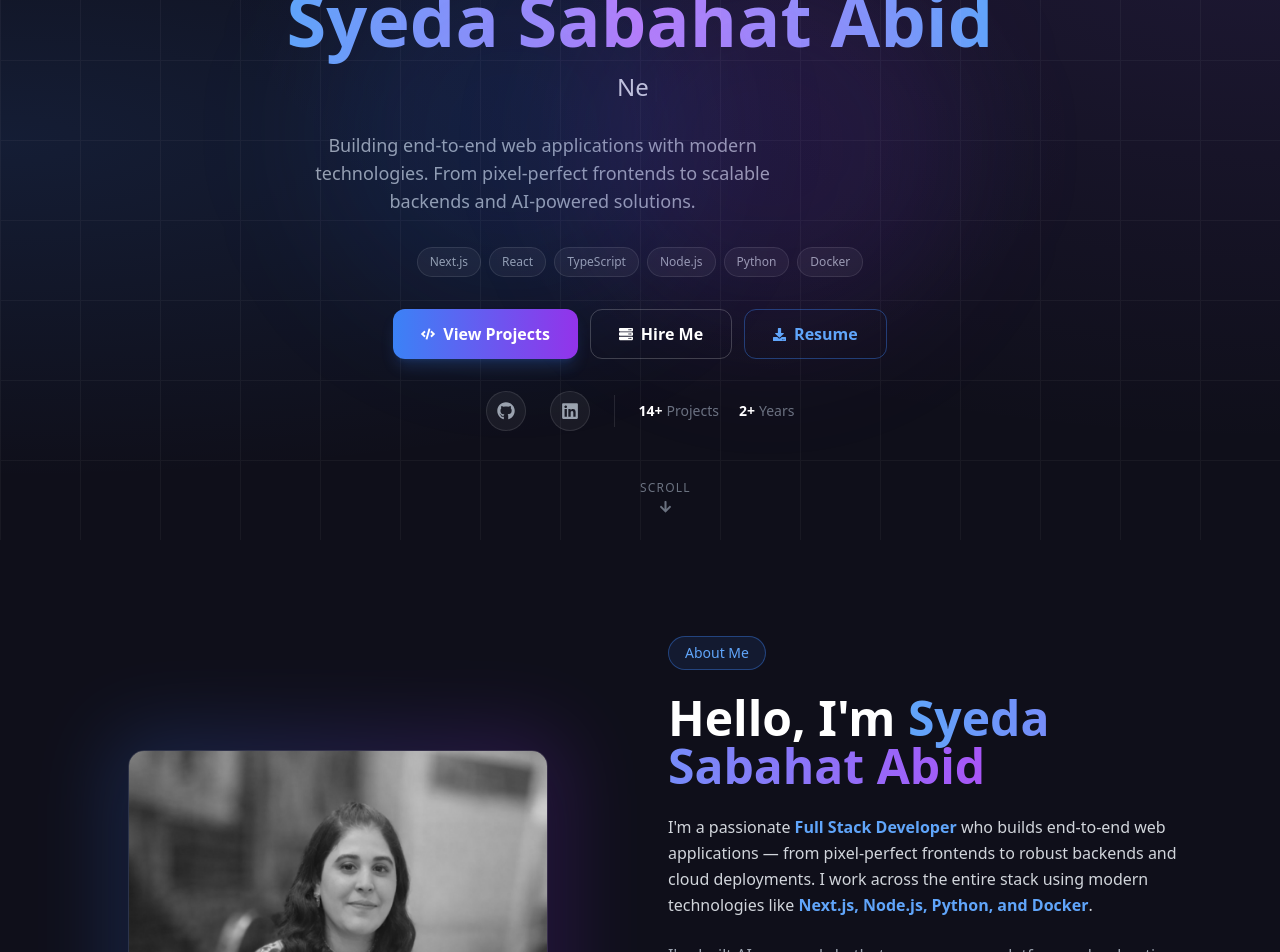
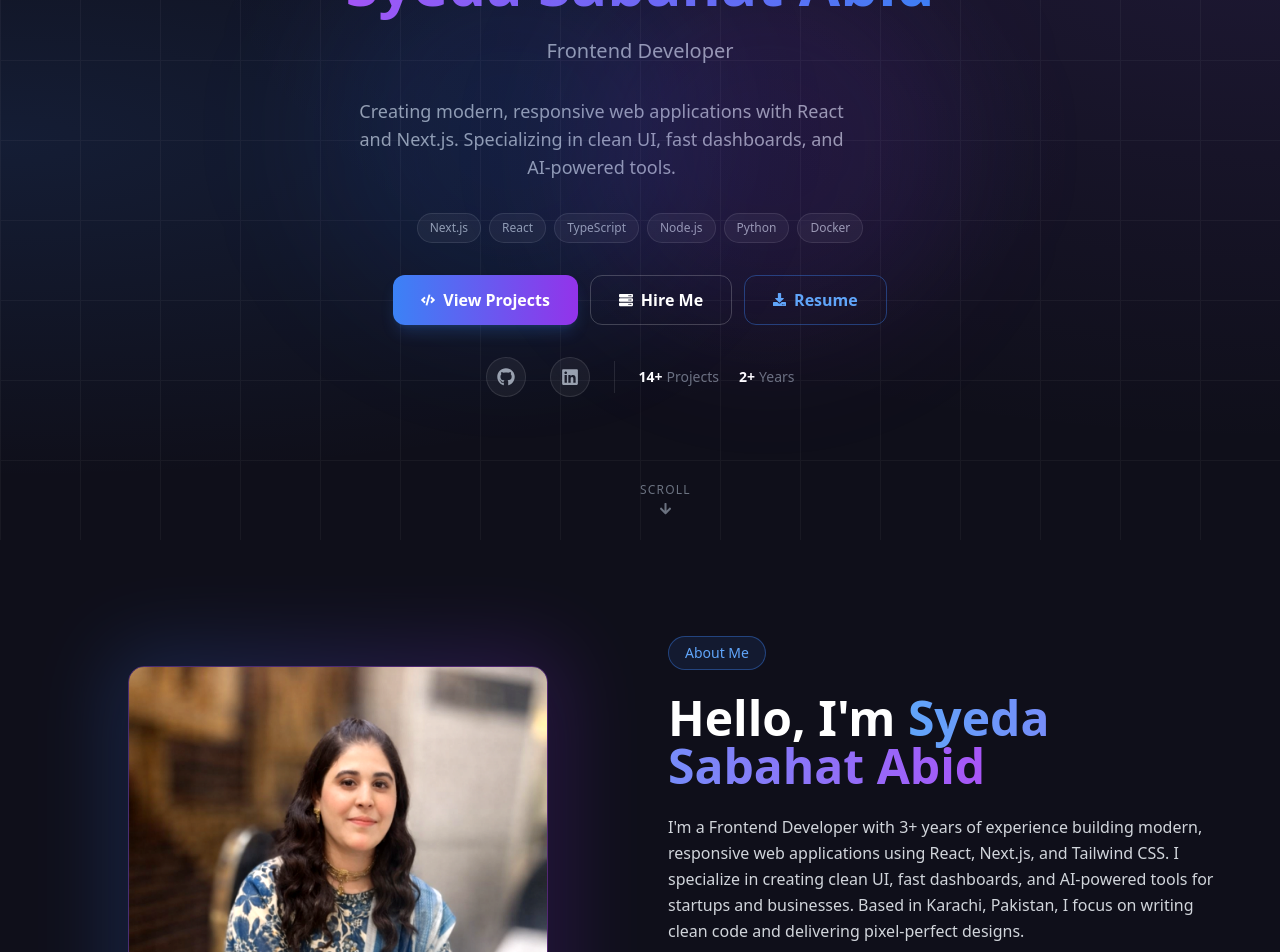
Before and after one commit to sabahatabid/saba-portfolio, a Next.js app: page / in a window 1280 px wide. Shown: the part 260-1212 px from the top of the page. Built offline with nearby package versions, Linux system fonts and the light colour scheme.

Commit message:
Improve UI

```diff
--- a/app/src/components/About.tsx
+++ b/app/src/components/About.tsx
@@ -5,10 +5,9 @@ import { motion } from "framer-motion";
 import { FaCode, FaServer, FaDatabase, FaRocket } from "react-icons/fa";
 
 const stats = [
-  { value: "14+", label: "Projects Completed" },
-  { value: "2+", label: "Years Experience" },
-  { value: "10+", label: "Technologies" },
-  { value: "100%", label: "Dedication" },
+  { value: "14+", label: "Projects" },
+  { value: "3+", label: "Years Experience" },
+  { value: "25+", label: "Clients" },
 ];
 
 const stack = [
@@ -40,7 +39,7 @@ const About = () => {
             alt="Syeda Sabahat Abid"
             width={420}
             height={420}
-            className="relative rounded-2xl object-cover shadow-2xl grayscale hover:grayscale-0 transition duration-500 border border-white/10"
+            className="relative rounded-2xl object-cover shadow-2xl brightness-110 contrast-125 transition duration-500 border border-purple-500/30"
           />
           {/* Floating badge */}
           <div className="absolute -bottom-4 -right-4 bg-gradient-to-r from-blue-500 to-purple-600 text-white text-sm font-semibold px-4 py-2 rounded-xl shadow-lg">
@@ -70,17 +69,7 @@ const About = () => {
         </h2>
 
         <p className="text-gray-300 leading-relaxed">
-          I'm a passionate{" "}
-          <span className="text-blue-400 font-semibold">Full Stack Developer</span> who builds
-          end-to-end web applications — from pixel-perfect frontends to robust backends and
-          cloud deployments. I work across the entire stack using modern technologies like{" "}
-          <span className="text-blue-400 font-semibold">Next.js, Node.js, Python, and Docker</span>.
-        </p>
-
-        <p className="text-gray-400 leading-relaxed">
-          I've built AI-powered chatbots, e-commerce platforms, cloud-native apps with Kubernetes,
-          and interactive data tools with Streamlit. I love turning complex problems into clean,
-          scalable solutions that deliver real value.
+          I'm a Frontend Developer with 3+ years of experience building modern, responsive web applications using React, Next.js, and Tailwind CSS. I specialize in creating clean UI, fast dashboards, and AI-powered tools for startups and businesses. Based in Karachi, Pakistan, I focus on writing clean code and delivering pixel-perfect designs.
         </p>
 
         {/* Stack grid */}
--- a/app/src/components/Hero.tsx
+++ b/app/src/components/Hero.tsx
@@ -1,6 +1,5 @@
 "use client";
 import React from "react";
-import Typewriter from "typewriter-effect";
 import { motion } from "framer-motion";
 import { FaGithub, FaLinkedin, FaDownload, FaArrowDown, FaCode, FaServer } from "react-icons/fa";
 
@@ -47,34 +46,21 @@ const Hero = () => {
             initial={{ opacity: 0, y: 30 }}
             animate={{ opacity: 1, y: 0 }}
             transition={{ duration: 0.7, delay: 0.2 }}
-            className="text-5xl md:text-6xl lg:text-7xl font-extrabold leading-tight mb-4"
+            className="text-6xl font-bold leading-tight mb-4"
           >
-            <span className="text-white">Hi, I am</span>
-            <br />
-            <span className="text-transparent bg-clip-text bg-gradient-to-r from-blue-400 via-purple-400 to-blue-400">
+            <span className="text-transparent bg-clip-text bg-gradient-to-r from-purple-500 to-blue-500">
               Syeda Sabahat Abid
             </span>
           </motion.h1>
 
-          {/* Typewriter */}
+          {/* Subheading */}
           <motion.div
             initial={{ opacity: 0 }}
             animate={{ opacity: 1 }}
             transition={{ delay: 0.4 }}
-            className="text-xl md:text-2xl text-gray-300 mb-6 h-9"
+            className="text-xl text-gray-400 mb-6 h-9"
           >
-            <Typewriter
-              options={{
-                strings: [
-                  "Full Stack Developer",
-                  "Next.js Developer",
-                  "React Developer",
-                  "AI Enthusiast",
-                ],
-                autoStart: true,
-                loop: true,
-              }}
-            />
+            Frontend Developer
           </motion.div>
 
           {/* Description */}
@@ -84,8 +70,7 @@ const Hero = () => {
             transition={{ delay: 0.5 }}
             className="text-gray-400 text-base md:text-lg leading-relaxed mb-8 max-w-lg"
           >
-            Building end-to-end web applications with modern technologies.
-            From pixel-perfect frontends to scalable backends and AI-powered solutions.
+            Creating modern, responsive web applications with React and Next.js. Specializing in clean UI, fast dashboards, and AI-powered tools.
           </motion.p>
 
           {/* Tech pills */}
--- a/app/src/components/Project.tsx
+++ b/app/src/components/Project.tsx
@@ -5,76 +5,52 @@ import { FaGithub, FaExternalLinkAlt } from "react-icons/fa";
 
 const projects = [
   {
-    title: "AI Business Assistant SaaS | Smart AI Automation Web App",
-    description: "AI-powered SaaS web app built with Next.js that helps automate business tasks, improve productivity, and provide smart AI assistance for modern workflows.",
-    tags: ["AI Business Assistant","AI Chat Assistant"],
-    link: "https://github.com/sabahatabid/AI-Business-Assistant.git",
+    title: "AI Business Assistant",
+    description: "AI-powered SaaS web app that automates business tasks and improves productivity.",
+    tags: ["Next.js", "AI", "React", "Tailwind"],
+    liveLink: "https://ai-business-assistant.vercel.app",
+    githubLink: "https://github.com/sabahatabid/AI-Business-Assistant.git",
+    highlighted: true,
   },
   {
-    title: "Brasato – Modern Restaurant & Fine Dining Experience",
-    description: "A modern restaurant landing page showcasing elegant dining experience, menu, and reservations.",
-    tags: ["Restaurant Landing Page"],
-    link: "https://github.com/sabahatabid/brasato-restaurant-site.git",
-  },
-  {
-    title: "Rental E-Commerce Marketplace",
-    description: "A dress rental marketplace built with Next.js, Tailwind CSS, and Sanity CMS.",
-    tags: ["Next.js", "Tailwind", "Sanity"],
-    link: "https://github.com/sabahatabid/Morent-Car.git",
-  },
-  {
-    title: "Smart Bank Chatbot",
-    description: "AI-powered banking assistant using NLP for instant customer support.",
-    tags: ["Python", "NLP", "AI"],
-    link: "https://github.com/sabahatabid/smart-bank-chatbot.git",
-  },
-  {
-    title: "Pizza Order Chatbot",
-    description: "Automated pizza ordering chatbot with real-time customer interaction using AI & NLP.",
-    tags: ["Python", "NLP", "Chatbot"],
-    link: "https://github.com/sabahatabid/PizzaBot.git",
+    title: "Brasato Restaurant",
+    description: "Modern restaurant landing page showcasing elegant dining and reservation system.",
+    tags: ["Next.js", "Tailwind", "React"],
+    liveLink: "https://brasato-restaurant.vercel.app",
+    githubLink: "https://github.com/sabahatabid/brasato-restaurant-site.git",
+    highlighted: true,
   },
   {
     title: "Weather App",
-    description: "Live weather forecast application using OpenWeather API & Streamlit.",
-    tags: ["Python", "Streamlit", "API"],
-    link: "https://github.com/sabahatabid/weather-aap.git",
+    description: "Live weather forecast application with real-time data and location services.",
+    tags: ["React", "API", "TypeScript"],
+    liveLink: "https://weather-app-syeda.vercel.app",
+    githubLink: "https://github.com/sabahatabid/weather-aap.git",
+    highlighted: true,
   },
   {
-    title: "Voice Chatbot",
-    description: "A real-time voice-enabled chatbot application with speech recognition.",
-    tags: ["Python", "Voice", "AI"],
-    link: "https://github.com/sabahatabid/Voice-chatbot.git",
+    title: "Task Manager Pro",
+    description: "Productivity app for managing tasks and improving workflow efficiency.",
+    tags: ["Next.js", "Zustand", "Tailwind"],
+    liveLink: "https://task-manager-pro.vercel.app",
+    githubLink: "https://github.com/sabahatabid/task-manager-pro.git",
+    highlighted: false,
   },
   {
-    title: "AI Interactive Book",
-    description: "AI-powered interactive book on Physical AI and Humanoid Robotics with an integrated RAG chatbot.",
-    tags: ["Docusaurus", "RAG", "AI"],
-    link: "https://github.com/sabahatabid/AI-book.git",
+    title: "E-commerce Store",
+    description: "Full-featured e-commerce platform with shopping cart and payment integration.",
+    tags: ["Next.js", "React", "Tailwind", "API"],
+    liveLink: "https://ecommerce-store.vercel.app",
+    githubLink: "https://github.com/sabahatabid/ecommerce-store.git",
+    highlighted: false,
   },
   {
-    title: "Cloud-Native Todo Chatbot",
-    description: "A cloud-native Todo Chatbot application deployed with local Kubernetes.",
-    tags: ["Docker", "Kubernetes", "Next.js"],
-    link: "https://github.com/sabahatabid/Todo-app-phase-4.git",
-  },
-  {
-    title: "Brand Outfits Web App",
-    description: "A modern and responsive fashion brand showcase website.",
-    tags: ["Next.js", "Tailwind", "React"],
-    link: "https://github.com/sabahatabid/Brand-hub.git",
-  },
-  {
-    title: "Resume Builder",
-    description: "Editable & shareable resume builder using React for creating professional resumes.",
-    tags: ["React", "TypeScript"],
-    link: "https://github.com/sabahatabid/editable-shareable-resume.git",
-  },
-  {
-    title: "OOP in Python",
-    description: "A Python project demonstrating Object-Oriented Programming concepts and design patterns.",
-    tags: ["Python", "OOP"],
-    link: "https://github.com/sabahatabid/OOP-in-python.git",
+    title: "Portfolio Website",
+    description: "Personal portfolio showcasing projects, skills, and professional experience.",
+    tags: ["Next.js", "React", "Tailwind", "TypeScript"],
+    liveLink: "https://portfolio-syeda.vercel.app",
+    githubLink: "https://github.com/sabahatabid/portfolio.git",
+    highlighted: false,
   },
 ];
 
@@ -108,7 +84,7 @@ const Projects = () => {
           {projects.map((p, i) => (
             <motion.div
               key={i}
-              className="bg-white/5 border border-white/10 p-6 rounded-2xl hover:border-blue-500/30 transition-all group"
+              className={`bg-white/5 border p-6 rounded-2xl hover:border-blue-500/30 transition-all group ${p.highlighted ? "border-purple-500" : "border-white/10"}`}
               initial={{ opacity: 0, y: 30 }}
               whileInView={{ opacity: 1, y: 0 }}
               viewport={{ once: true }}
@@ -121,7 +97,7 @@ const Projects = () => {
               <p className="text-gray-400 text-sm leading-relaxed mb-4">{p.description}</p>
 
               {/* Tags */}
-              <div className="flex flex-wrap gap-2 mb-4">
+              <div className="flex flex-wrap gap-2 mb-6">
                 {p.tags.map((tag, t) => (
                   <span key={t} className="text-xs px-2.5 py-1 rounded-full bg-blue-500/10 border border-blue-500/20 text-blue-400">
                     {tag}
@@ -129,14 +105,25 @@ const Projects = () => {
                 ))}
               </div>
 
-              <a
-                href={p.link}
-                target="_blank"
-                rel="noopener noreferrer"
-                className="inline-flex items-center gap-2 text-sm text-gray-400 hover:text-white transition-colors"
-              >
-                <FaGithub size={14} /> View on GitHub <FaExternalLinkAlt size={11} />
-              </a>
+              {/* Buttons */}
+              <div className="flex gap-3">
+                <a
+                  href={p.liveLink}
+                  target="_blank"
+                  rel="noopener noreferrer"
+                  className="flex-1 inline-flex items-center justify-center gap-2 text-sm text-white bg-gradient-to-r from-blue-500/20 to-purple-500/20 border border-blue-500/40 px-4 py-2 rounded-lg hover:from-blue-500/30 hover:to-purple-500/30 transition-colors"
+                >
+                  Live Demo <FaExternalLinkAlt size={12} />
+                </a>
+                <a
+                  href={p.githubLink}
+                  target="_blank"
+                  rel="noopener noreferrer"
+                  className="flex-1 inline-flex items-center justify-center gap-2 text-sm text-gray-400 hover:text-white transition-colors"
+                >
+                  <FaGithub size={14} /> GitHub
+                </a>
+              </div>
             </motion.div>
           ))}
         </div>
--- a/app/src/components/Skills.tsx
+++ b/app/src/components/Skills.tsx
@@ -2,28 +2,15 @@
 import React from "react";
 import { motion } from "framer-motion";
 
-const technicalSkills = [
-  { name: "HTML5", level: "90%", proficiency: "Advanced" },
-  { name: "CSS3", level: "85%", proficiency: "Advanced" },
-  { name: "JavaScript", level: "80%", proficiency: "Intermediate" },
-  { name: "TypeScript", level: "75%", proficiency: "Intermediate" },
-  { name: "React.js", level: "80%", proficiency: "Intermediate" },
-  { name: "Next.js", level: "75%", proficiency: "Intermediate" },
-  { name: "Tailwind CSS", level: "85%", proficiency: "Advanced" },
-  { name: "Node.js", level: "70%", proficiency: "Intermediate" },
-  { name: "Python", level: "75%", proficiency: "Intermediate" },
-  { name: "Git & GitHub", level: "80%", proficiency: "Intermediate" },
-];
-
-const tools = [
-  "VS Code", "Figma", "Sanity CMS", "Vercel",
-  "Docker", "Kubernetes", "Streamlit", "Postman",
-  "MongoDB", "PostgreSQL",
-];
-
-const softSkills = [
-  "Problem Solving", "Team Collaboration", "Quick Learner",
-  "Attention to Detail", "Time Management", "Communication",
+const skills = [
+  "React",
+  "Next.js",
+  "Tailwind CSS",
+  "TypeScript",
+  "JavaScript",
+  "Framer Motion",
+  "Zustand",
+  "API Integration",
 ];
 
 const Skills = () => {
@@ -48,85 +35,31 @@ const Skills = () => {
             </span>
           </h2>
           <p className="text-gray-400 mt-3 max-w-xl mx-auto">
-            A full overview of my technical stack, tools, and soft skills
+            Frontend technologies and tools I specialize in
           </p>
         </motion.div>
 
-        {/* Technical Skills */}
-        <div className="mb-12">
-          <h3 className="text-lg font-semibold text-white mb-6">Technical Skills</h3>
-          <div className="grid grid-cols-1 sm:grid-cols-2 gap-5">
-            {technicalSkills.map((skill, index) => (
+        {/* Skills Badges */}
         <motion.div
-                key={index}
-                className="bg-white/5 border border-white/10 p-5 rounded-2xl hover:border-blue-500/30 transition-all"
-                initial={{ opacity: 0, y: 20 }}
-                whileInView={{ opacity: 1, y: 0 }}
-                viewport={{ once: true }}
-                transition={{ duration: 0.4, delay: index * 0.05 }}
-              >
-                <div className="flex justify-between mb-2">
-                  <span className="text-gray-200 font-medium text-sm">{skill.name}</span>
-                  <span className="text-blue-400 text-xs font-semibold">{skill.proficiency}</span>
-                </div>
-                <div className="w-full bg-white/10 rounded-full h-2">
-                  <motion.div
-                    className="bg-gradient-to-r from-blue-500 to-purple-500 h-2 rounded-full"
-                    initial={{ width: 0 }}
-                    whileInView={{ width: skill.level }}
-                    viewport={{ once: true }}
-                    transition={{ duration: 1, delay: index * 0.05 }}
-                  />
-                </div>
-              </motion.div>
-            ))}
-          </div>
-        </div>
-
-        {/* Tools */}
-        <div className="mb-12">
-          <h3 className="text-lg font-semibold text-white mb-6">Tools & Technologies</h3>
-          <motion.div
-            className="flex flex-wrap gap-3"
+          className="flex flex-wrap gap-3 justify-center"
           initial={{ opacity: 0 }}
           whileInView={{ opacity: 1 }}
           viewport={{ once: true }}
         >
-            {tools.map((tool, index) => (
+          {skills.map((skill, index) => (
             <motion.span
               key={index}
-                className="bg-white/5 border border-white/10 text-gray-300 px-4 py-2 rounded-full text-sm font-medium hover:border-blue-500/40 hover:text-white transition-all cursor-default"
+              className="bg-gradient-to-r from-blue-500/20 to-purple-500/20 border border-blue-500/40 text-blue-300 px-6 py-3 rounded-xl text-sm font-medium hover:border-blue-500/60 hover:text-white transition-all cursor-default"
               initial={{ opacity: 0, scale: 0.8 }}
               whileInView={{ opacity: 1, scale: 1 }}
               viewport={{ once: true }}
-                transition={{ duration: 0.3, delay: index * 0.05 }}
-                whileHover={{ scale: 1.08 }}
+              transition={{ delay: index * 0.05 }}
+              whileHover={{ scale: 1.05 }}
             >
-                {tool}
+              {skill}
             </motion.span>
           ))}
         </motion.div>
-        </div>
-
-        {/* Soft Skills */}
-        <div>
-          <h3 className="text-lg font-semibold text-white mb-6">Soft Skills</h3>
-          <div className="grid grid-cols-2 md:grid-cols-3 gap-4">
-            {softSkills.map((skill, index) => (
-              <motion.div
-                key={index}
-                className="bg-white/5 border border-white/10 p-4 rounded-xl text-center hover:border-purple-500/30 transition-all"
-                initial={{ opacity: 0, y: 20 }}
-                whileInView={{ opacity: 1, y: 0 }}
-                viewport={{ once: true }}
-                transition={{ duration: 0.4, delay: index * 0.1 }}
-              >
-                <span className="text-gray-300 font-medium text-sm">{skill}</span>
-              </motion.div>
-            ))}
-          </div>
-        </div>
-
       </div>
     </section>
   );
```
Also changed, not shown: 1 other file (tests, documents, lock files or other folders). Lines whose indentation alone changed are shown as unchanged.
